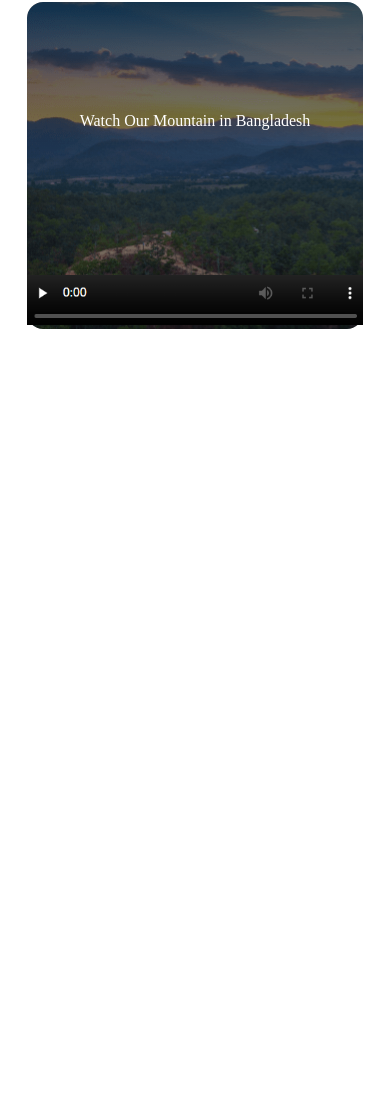
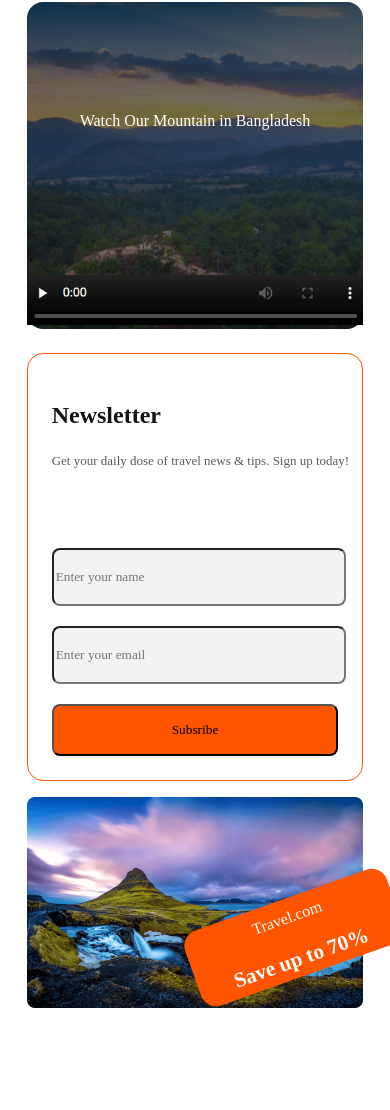
Before and after one commit to Rimonkumar/B9A2-Hero-Travel-main, a plain HTML site: page index.html in a window 390 px wide. Shown: the part 5133-6243 px from the top of the page. Before the commit the page ends 5486 px from the top, so only its background shows below. Drawn offline with Linux system fonts and the light colour scheme; a web font is replaced by a local one.

Commit message:
Add newsletter section

```diff
--- a/index.html
+++ b/index.html
@@ -182,6 +182,30 @@
 
             </div>
 
+            <!-- newsletter -->
+            <div class="news">
+                <div class="newsletter">
+                    <h3 class="news-title">Newsletter</h3>
+                    <p class="news-des">Get your daily dose of travel news & tips. Sign up today!</p>
+                    <div class="news-type">
+                        <input type="text" name="" class="new-letter" placeholder="Enter your name">
+                        <input type="email" name="" id="" class="new-letter" placeholder="Enter your email">
+                        <button class="news-button">Subsribe</button>
+                    </div>
+
+                </div>
+                <div class="discount">
+                    <img src="Images/Rectangle 8 (1).png" alt="" class="newsimage">
+                    <div class="newsletter-discount-block">
+                        <p class="travel-com">
+                            Travel.com
+                        </p>
+                        <h3 class="save-70">Save up to 70%</h3>
+                    </div>
+                </div>
+            </div>
+
+
 
     </main>
     <footer>
--- a/styles/style.css
+++ b/styles/style.css
@@ -372,7 +372,8 @@ main {
     border-radius: 16px;
     background: linear-gradient(180.00deg, rgb(19, 19, 24) -31.958%, rgba(19, 19, 24, 0) 100%), url('../Images/Group\ 40089.png');
 }
-.img-title{
+
+.img-title {
     color: rgb(255, 255, 255);
     font-size: 24px;
     font-weight: 700;
@@ -380,12 +381,87 @@ line-height: 36px;
     text-align: center;
     margin-top: 30%;
 }
-.img2{
+
+.img2 {
     width: 100%;
     margin-top: 120px;
 }
 
+/*     Newsletter */
+.news {
+    display: flex;
+    gap: 24px;
+}
 
+.newsletter {
+    box-sizing: border-box;
+    border: 1px solid rgb(255, 84, 0);
+    border-radius: 16px;
+    width: 474px;
+    height: 422px;
+    padding-left: 40px;
+
+}
+
+.news-type {
+    display: flex;
+    flex-direction: column;
+    gap: 20px;
+}
+
+.news-title {
+    color: rgb(19, 19, 24);
+
+    font-size: 24px;
+    font-weight: 800;
+}
+
+.news-des {
+    width: 350px;
+    height: 52px;
+    color: rgb(90, 90, 93);
+    font-size: 16px;
+    font-weight: 400;
+    padding-bottom: 30px;
+}
+.new-letter{
+    border-radius: 8px;
+   background: rgba(19, 19, 24, 0.05);
+   width: 393px;
+   height: 52px;
+}
+.news-button{
+    border-radius: 8px;
+background: rgb(255, 84, 0);
+width: 393px;
+height: 52px;
+}
+.newsletter-discount-block{
+    background-color: #FF5400;
+    color: white;
+    width: 324px;
+    height: 120px;
+    border-radius: 16px;
+    transform: rotate(-19.62deg) ;
+    position: relative;
+    left: 340px;
+    bottom: 200px;
+
+
+}
+
+.travel-com{
+    font-size: 1.5rem;
+    text-align: center;
+    padding-top: 10px;
+}
+
+.save-70{
+    font-size: 2rem;
+    font-weight: 800;
+    text-align: center;
+    padding-bottom: 10px;
+}
 /* For small device  */
 @media only screen and (max-width: 600px) {
 
@@ -535,10 +611,12 @@ margin-top: 30%;
         margin-top: 100px;
         text-align: center;
     }
-    .imgcontainer{
+
+    .imgcontainer {
         width: auto;
         height: auto;
     }
+
     /* .imgcontainer img{
         width: 100%;
     } */
@@ -549,7 +627,8 @@ margin-top: 30%;
         padding-right: 12px;
 
     }
-    .img-title{
+
+    .img-title {
 
         font-size: 16px;
         font-weight: 500;
@@ -557,5 +636,44 @@ margin-top: 30%;
         text-align: center;
 
     }
+    /* news */
+    .news{
+        flex-direction: column;
+        gap: 16px;
+        height: auto;
 
     }
+    .newsletter{
+        flex: 0;
+        padding: 24px;
+        height: auto;
+        width: 100%;
+    }
+    .news-type,.news-button,.new-letter{
+        width: 100%;
+
+    }
+    .news-des{
+        font-size: 13px;
+    }
+    .newsimage{
+        width: 100%;
+    }
+    .newsletter-discount-block{
+        width: 214px;
+        height: 79px;
+        left: 160px;
+        bottom: 130px;
+    }
+
+    .travel-com{
+        font-size: 1rem;
+    }
+
+    .save-70{
+        font-size: 1.32rem;
+        font-weight: 800;
+    }
+
+
+}
```
Lines whose indentation alone changed are shown as unchanged.
